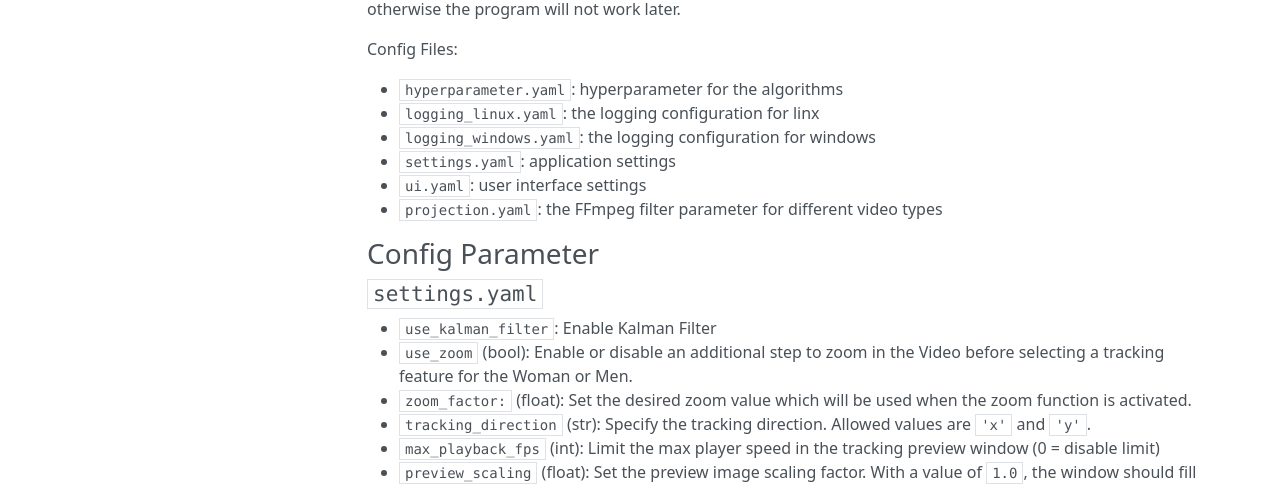
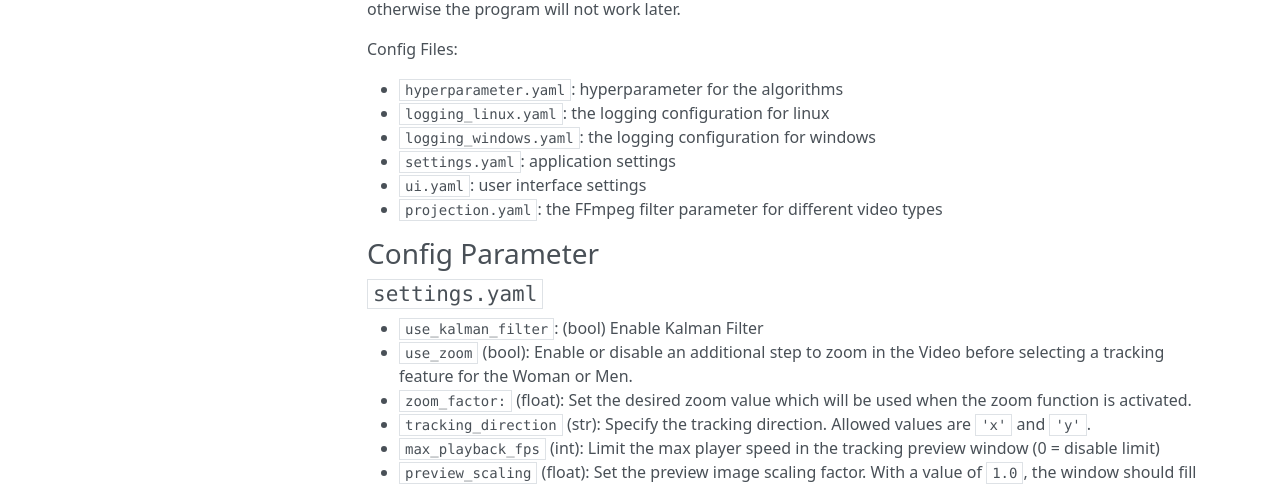
Before and after one commit to michael-mueller-git/Python-Funscript-Editor, an MkDocs documentation site: the page built from docs/app/docs/user-guide/config.md, in a window 1280 px wide and 900 px high. Shown: the part 320-806 px from the top of the window. Built offline with MkDocs 1.6.1, drawn with Linux system fonts in a browser that asks for light colours; nearby versions of some CDN libraries; old or Windows-style settings are respelled for this version of MkDocs.

```diff
--- a/docs/app/docs/user-guide/config.md
+++ b/docs/app/docs/user-guide/config.md
@@ -9,7 +9,7 @@
 Config Files:
 
 - `hyperparameter.yaml`: hyperparameter for the algorithms
-- `logging_linux.yaml`: the logging configuration for linx
+- `logging_linux.yaml`: the logging configuration for linux
 - `logging_windows.yaml`: the logging configuration for windows
 - `settings.yaml`: application settings
 - `ui.yaml`: user interface settings
@@ -19,7 +19,7 @@
 
 #### `settings.yaml`
 
-- `use_kalman_filter`: Enable Kalman Filter
+- `use_kalman_filter`: (bool) Enable Kalman Filter
 - `use_zoom` (bool): Enable or disable an additional step to zoom in the Video before selecting a tracking feature for the Woman or Men.
 - `zoom_factor:` (float): Set the desired zoom value which will be used when the zoom function is activated.
 - `tracking_direction` (str): Specify the tracking direction. Allowed values are `'x'` and `'y'`.
```
Also changed, not shown: assets/README.md (deleted), 8 other files.
